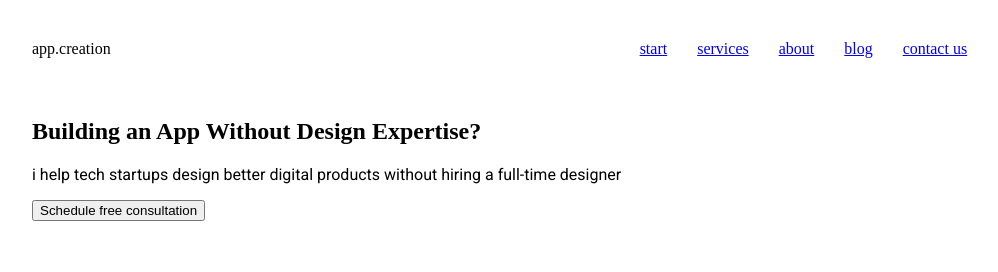
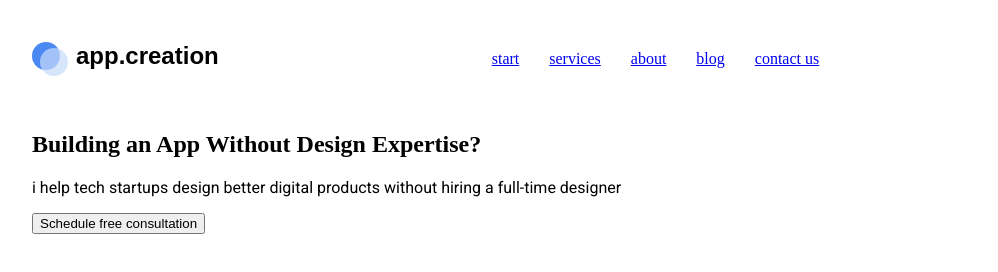
Before and after one commit to WebHeroSchool/dm-bond-html-css, a plain HTML site: page index.html in a window 1280 px wide. Shown: the whole page, without its empty margins (96-1094 px from the left). Drawn offline with Linux system fonts and the light colour scheme; a web font is replaced by a local one.

Commit message:
Создание логотипа

```diff
--- a/Style.css
+++ b/Style.css
@@ -5,31 +5,23 @@ nav{
 .title{
   font-family:Roboto;
 }
+
 p{
   font-family:Roboto;
   color:black;
 }
+
 body{
   margin:0;
 }
-.header {
-  display: flex;
-  justify-content: space-between;
-}
+
 .main_section{
+
 }
 .wrapper {
   margin:auto;
   width: 80%;
-}
-.logo,.menu {
-  display: inline-block;
-}
 
-
-.logo {
-  margin-right: 50%;
-  padding: 40px 0;
 }
 
 .header {
@@ -37,9 +29,50 @@ body{
   justify-content: space-between;
 }
 
+.logo,.menu {
+  display: inline-block;
+}
+
+.logo {
+  position: relative;
+  padding: 40px 0;
+  padding-left: 44px;
+  font: bold 24px/31px pt_serif, arial, helvetice, sans-serif;
+  margin-right: 25%;
+  }
+
+.logo_circle {
+  position: absolute;
+  left: 0;
+  top: 50%;
+  transform: translateY(-50%);
+  width: 28px;
+  height: 28px;
+}
+
+.logo_circle_color_blue {
+  left: 8px;
+  top: 56%;
+  border-radius: 50%;
+  background: #C8DBFB;
+  opacity: 0.7;
+}
+
+.logo_circle_color_dark-blue {
+  border-radius: 50%;
+  background: #0056EC;
+  opacity: .7;
+}
+
+.menu {
+  position: relative;
+  padding: 40px 0;
+}
+
 .menu_item {
-  padding: 0 13px;
+   padding: 0 13px;
 }
+
 .menu_item:last-child {
   padding-right:0;
 }
--- /dev/null
+++ b/fonts/fonts.css
@@ -0,0 +1,31 @@
+@font-face {
+    font-family: 'pt_serifbold';
+    src: url('ptserif-bold-webfont.woff2') format('woff2'),
+         url('ptserif-bold-webfont.woff') format('woff');
+    font-weight: normal;
+    font-style: normal;
+}
+
+@font-face {
+    font-family: 'pt_serifbold_italic';
+    src: url('ptserif-bolditalic-webfont.woff2') format('woff2'),
+         url('ptserif-bolditalic-webfont.woff') format('woff');
+    font-weight: normal;
+    font-style: normal;
+}
+
+@font-face {
+    font-family: 'pt_serifitalic';
+    src: url('ptserif-italic-webfont.woff2') format('woff2'),
+         url('ptserif-italic-webfont.woff') format('woff');
+    font-weight: normal;
+    font-style: normal;
+}
+
+@font-face {
+    font-family: 'pt_serifregular';
+    src: url('ptserif-regular-webfont.woff2') format('woff2'),
+         url('ptserif-regular-webfont.woff') format('woff');
+    font-weight: normal;
+    font-style: normal;
+}
--- a/index.html
+++ b/index.html
@@ -4,6 +4,7 @@
   <link rel="stylesheet" href="https://fonts.googleapis.com/css?family=Roboto" rel="stylesheet">
   <link rel="stylesheet" href="https://fonts.googleapis.com/css?family=Ranchers" rel="stylesheet">
   <link href="/dm-bond-html-css/Style.css" rel="stylesheet" type="text/css">
+  <link href="/dm-bond-html-css/fonts/fonts.css" rel="stylesheet" type="text/css">
   <meta charset="utf-8">
   <title>Сайт №1.2</title>
 </head>
@@ -11,7 +12,11 @@
   <div class="wrapper">
     <header class="header">
     </header>
-       <div class="logo">app.creation</div>
+       <div class="logo">
+            <div class="logo_circle logo_circle_color_dark-blue"></div>
+            <div class="logo_circle logo_circle_color_blue"></div>
+       app.creation
+       </div>
        <nav class="menu">
           <a class="menu_item" href="#">start</a>
           <a class="menu_item" href="#">services</a>
```
Also changed, not shown: fonts/ptserif-bold-webfont.woff (added), fonts/ptserif-bolditalic-webfont.woff (added), fonts/ptserif-italic-webfont.woff (added), fonts/ptserif-regular-webfont.woff (added).
